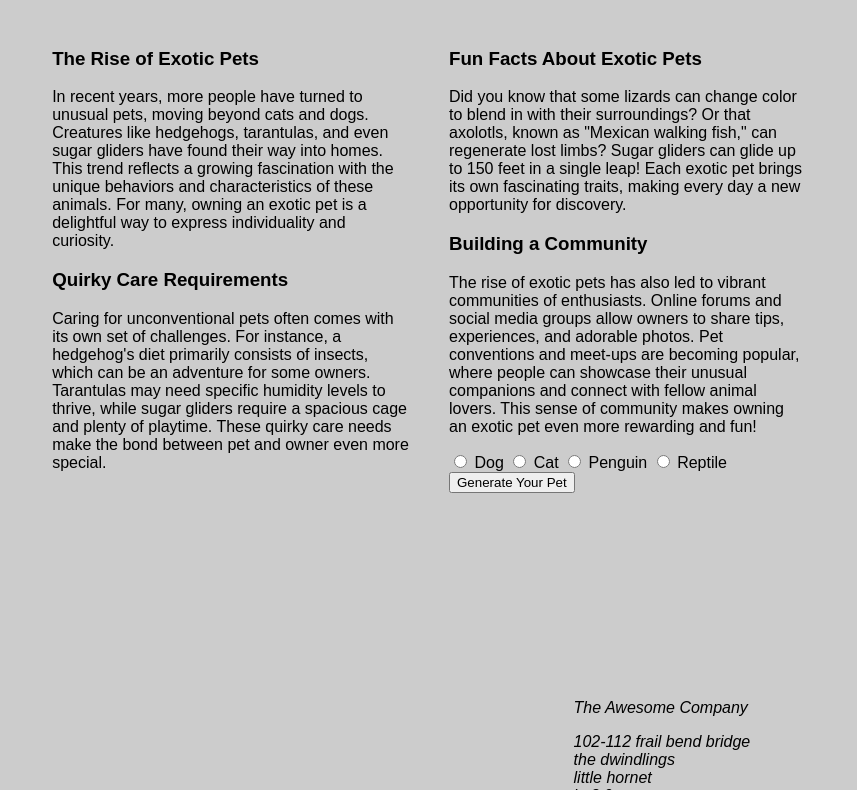
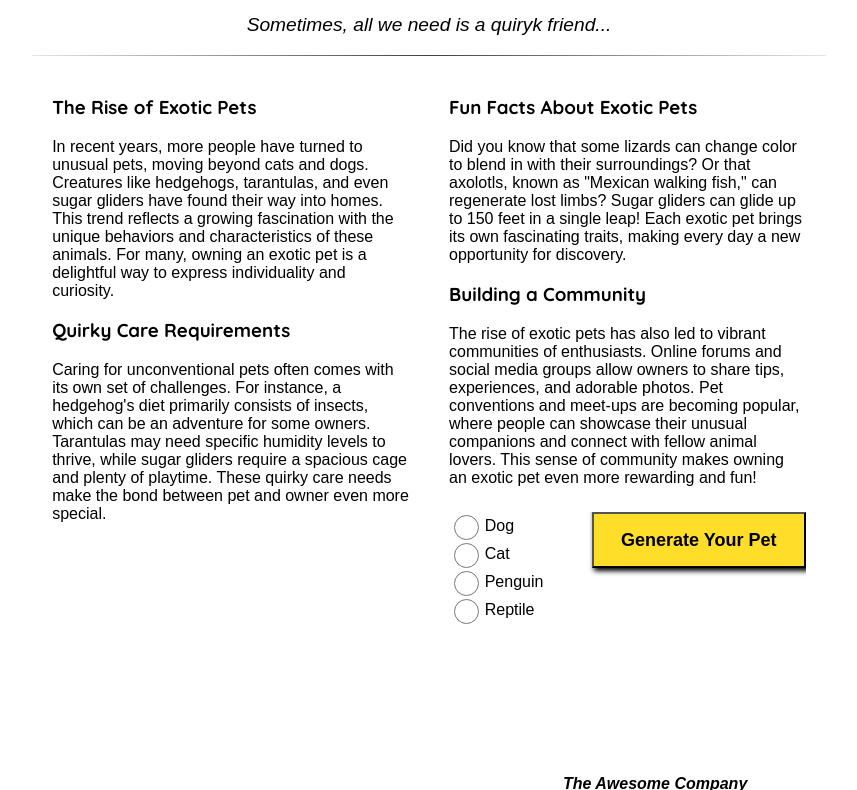
Before and after one commit to ctudel/408-lab6, a website: page index.html in a window 1280 px wide. Shown: the part 273-1063 px from the top of the page, without its empty margins (211-1068 px from the left). Drawn offline with Linux system fonts and the light colour scheme.

Commit message:
updated styles

```diff
--- a/css/style.css
+++ b/css/style.css
@@ -1,3 +1,12 @@
+@import url('https://fonts.googleapis.com/css2?family=Quicksand:wght@300..700&display=swap');
+
+@font-face {
+  font-family: 'Insomnia';
+  src: url('./../img/Insomnia.ttf') format('truetype');
+  font-weight: normal;
+  font-style: normal;
+}
+
 * {
   box-sizing: border-box;
 }
@@ -8,12 +17,12 @@ html {
 
 body {
   margin: 0;
-  background: #ccc;
+  background: #fff;
 }
 
 article {
   width: 210mm;
-  height: 297mm;
+  height: 317mm;
   margin: 20px auto;
   padding-top: 20vh;
   position: relative;
@@ -39,12 +48,36 @@ h1 {
   text-shadow: 1px 1px 1px black;
 }
 
+
+/* typography */
+
 article > h2,
-article > p {
+div > h2 {
+  font-family: 'Quicksand', Arial;
+  font-size: 2.3em;
   text-align: center;
 }
 
-/* Your CSS below here */
+article > p {
+  font-size: 1.2rem;
+  text-align: center;
+}
+
+div > h3 {
+  font-family: 'Quicksand', Arial;
+}
+
+footer > address {
+  font-weight: 600;
+}
+
+#submit {
+  font-size: 18px;
+  font-weight: bold;
+}
+
+
+/* formatting */
 .main-grid {
   display: grid;
   grid-template-columns: 50% 50%;
@@ -54,3 +87,91 @@ article > p {
 .col {
   padding: 20px;
 }
+
+div > form {
+  display: grid;
+  grid-template-columns: 10% 30% 60%;
+  overflow: hidden;
+  margin-top: 25px;
+}
+
+input[type="radio"] {
+  height: 25px;
+  width: 25px;
+}
+
+label {
+  align-self: center;
+}
+
+#dog {
+  grid-row: 1;
+}
+
+#cat {
+  grid-row: 2;
+}
+
+#penguin {
+  grid-row: 3;
+}
+
+#reptile {
+  grid-row: 4;
+}
+
+#submit {
+  grid-row: 1/3;
+  grid-column: 3;
+}
+
+/* General Styling */
+article {
+  background-image: url(../img/top-image.png), url(../img/bottom-image.png);
+  background-repeat: no-repeat;
+  background-position: top, bottom;
+}
+
+header > h1 {
+  background-image: url(../img/logo.png);
+}
+
+.line {
+  height: 1px;
+  background-image: linear-gradient(
+    to right,
+    rgba(0, 0, 0, 0.1),
+    rgba(0, 0, 0, 0.75),
+    rgba(0, 0, 0, 0.1)
+  );
+}
+
+#submit {
+  box-shadow: 5px 0px 5px 3px #000;
+  background-color: #FFDE29;
+  transition: 0.5s;
+}
+
+#submit:hover {
+  background-color: #294AFF;
+  color: #fff;
+}
+
+.pet-container {
+  display: none;
+  flex-direction: column;
+  justify-content: center;
+  align-items: center;
+  position: fixed;
+  top: 0;
+  left: 0;
+  width: 100%;
+  height: 100%;
+  background-color: rgba(0,0,0,.3);
+}
+
+div > h2 {
+  padding: 30px;
+  color: #fff;
+  background-color: #333;
+}
```
